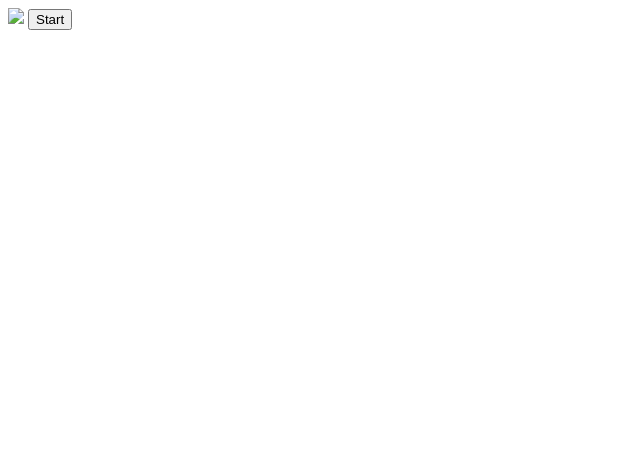
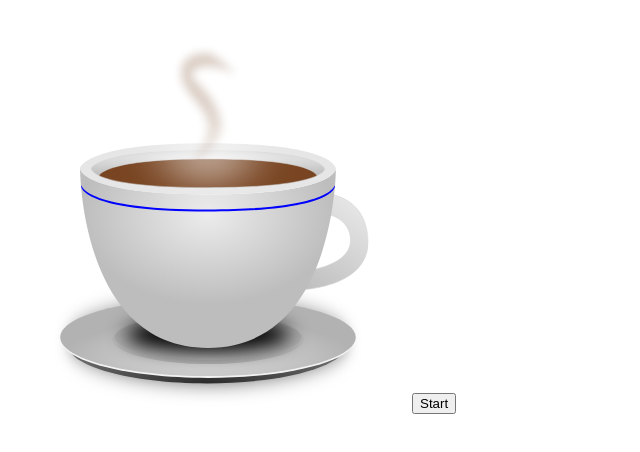
Before and after one commit to bledwards1/CoffeeCountdown, a plain HTML site: page index.html in a window 1280 px wide. Shown: the whole page, without its empty margins (0-640 px from the left). Drawn offline with nearby package versions, Linux system fonts and the light colour scheme.

Commit message:
Update index.html
updating the path for the SVG.....again

```diff
--- a/index.html
+++ b/index.html
@@ -43,7 +43,7 @@
   </head>
   <body>
     <div id='javaGoodness'>
-      <img id='imgCup' name='imgCup' src=img/coffee_cup.svg>
+      <img id='imgCup' name='imgCup' src=coffee_cup.svg>
       <button id='btnStart' name='btnStart'>
         Start
       </button>
```
